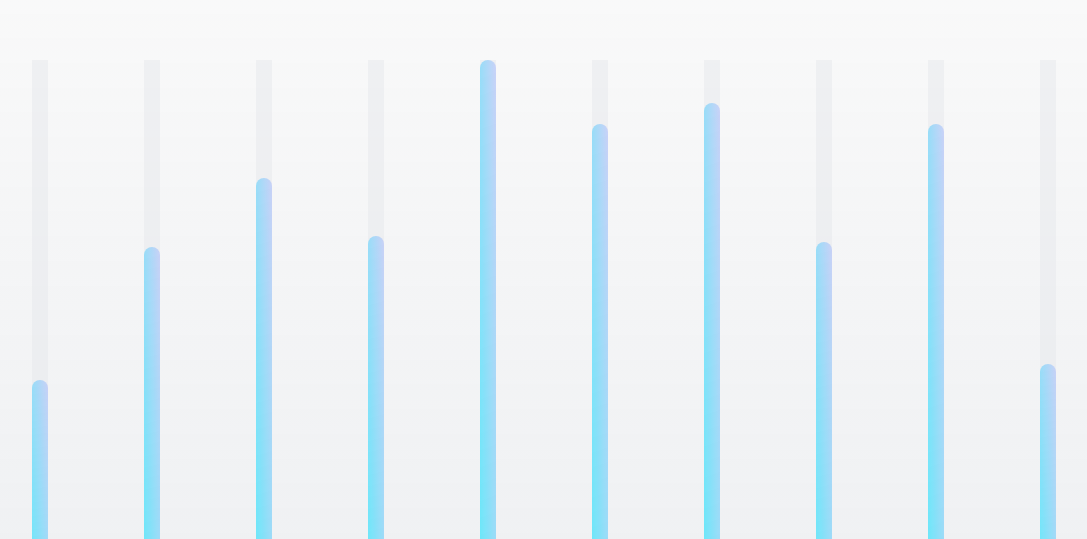
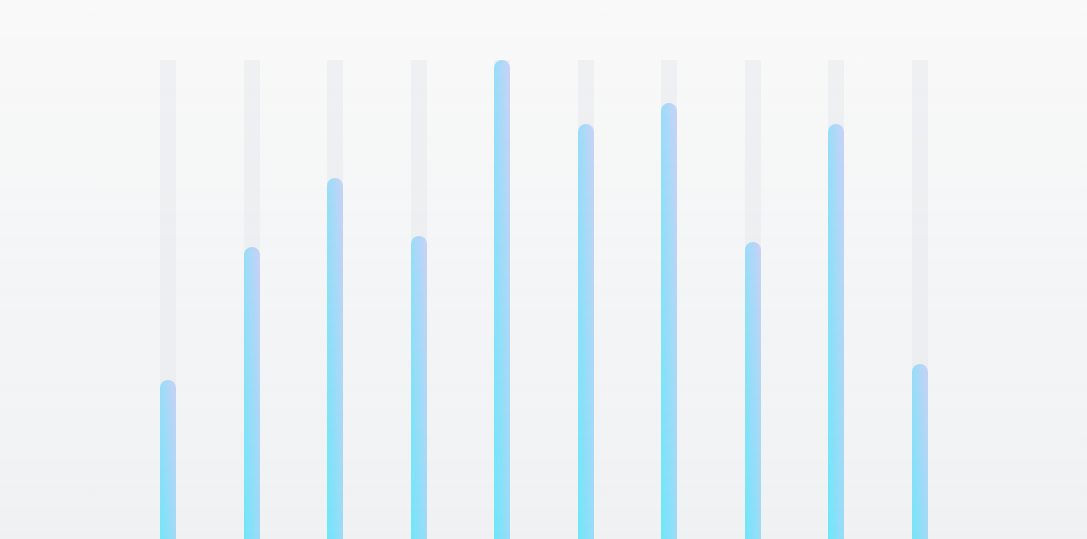
Before and after one commit to adamplesnik/scroll-driven-showcase, a React (Vite) app: page / in a window 1280 px wide. Shown: the part 3561-4100 px from the top of the page, without its empty margins (160-1247 px from the left). Built offline with nearby package versions, Linux system fonts and the light colour scheme; what @adam.plesnik/tailwindcss-scroll-driven-animations would draw is missing.

Commit message:
Tune center layout, only one width

```diff
--- a/src/layouts/CenterLayout.tsx
+++ b/src/layouts/CenterLayout.tsx
@@ -1,22 +1,16 @@
 import { HTMLAttributes } from 'react'
 import { addWithSpace } from '../utils/addWithSpace'
 
-const CenterLayout = ({ children, className, narrow = false }: CenterLayoutProps) => {
+const CenterLayout = ({ children, className }: CenterLayoutProps) => {
   return (
     <div
-      className={
-        'mx-auto w-full px-6 sm:px-10 md:px-16' +
-        (narrow ? ' max-w-screen-lg' : ' max-w-screen-xl') +
-        addWithSpace(className)
-      }
+      className={'mx-auto w-full max-w-screen-lg px-6 sm:px-10 md:px-16' + addWithSpace(className)}
     >
       {children}
     </div>
   )
 }
 
-export type CenterLayoutProps = {
-  narrow?: boolean
-} & HTMLAttributes<HTMLDivElement>
+export type CenterLayoutProps = {} & HTMLAttributes<HTMLDivElement>
 
 export default CenterLayout
--- a/src/pages/forest/index.tsx
+++ b/src/pages/forest/index.tsx
@@ -16,7 +16,7 @@ const Forest = () => {
     <BaseWithNav>
       <ScrollDown />
       <div className="h-[200vh]">
-        <CenterLayout narrow>
+        <CenterLayout>
           <div className="relative">
             <TimelineMarker
               className="top-[190px]"
@@ -39,7 +39,7 @@ const Forest = () => {
             <TextAppear />
           </div>
         </div>
-        <CenterLayout narrow>
+        <CenterLayout>
           <CodeBlock
             language="html"
             className="relative z-50"
@@ -48,7 +48,7 @@ const Forest = () => {
           >{`<span class="max-w-0 animate-to-max-width-unset overflow-hidden timeline" style="animation-range: 190px 210px;">e</span>`}</CodeBlock>
         </CenterLayout>
       </div>
-      <CenterLayout narrow className="mb-24">
+      <CenterLayout className="mb-24">
         <Heading size={2}>Natural Retreat</Heading>
         <Paragraph>
           Nestled deep within a misty mountain forest, this charming chalet offers a rustic escape
```
